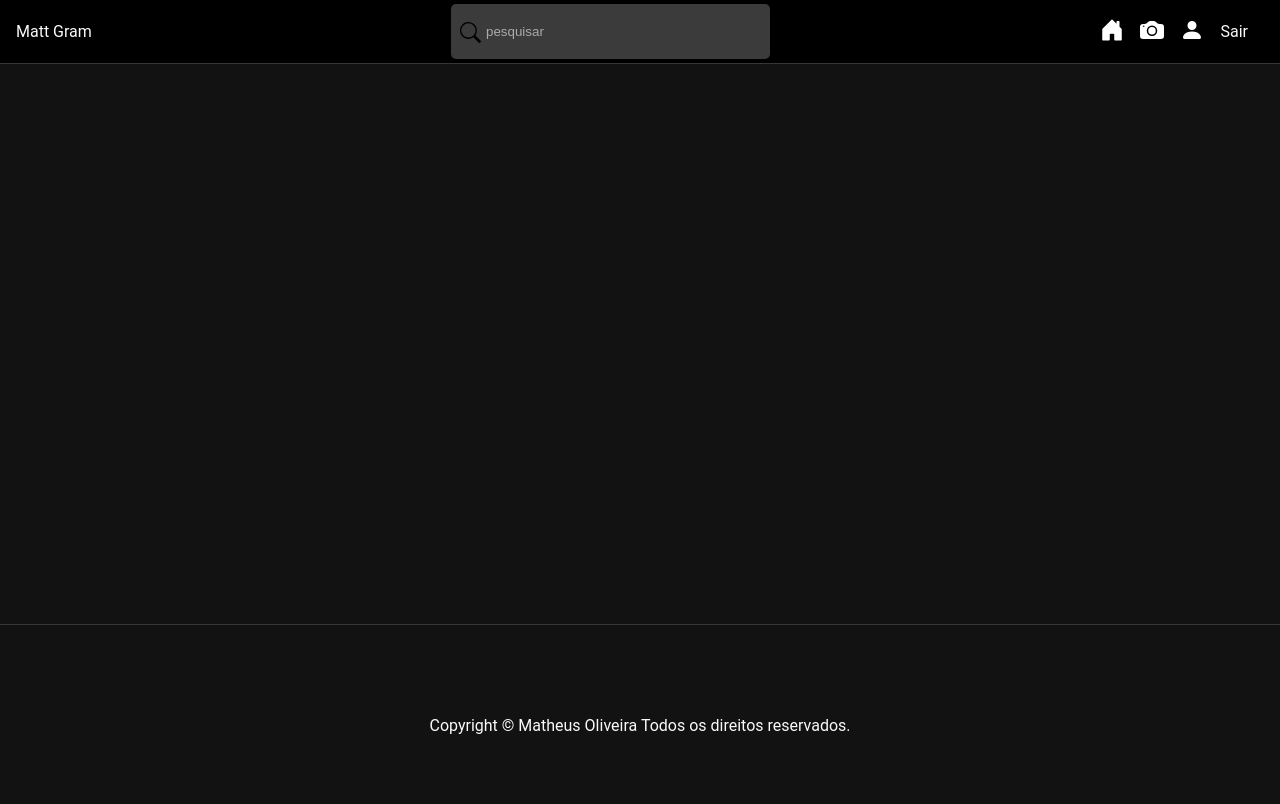
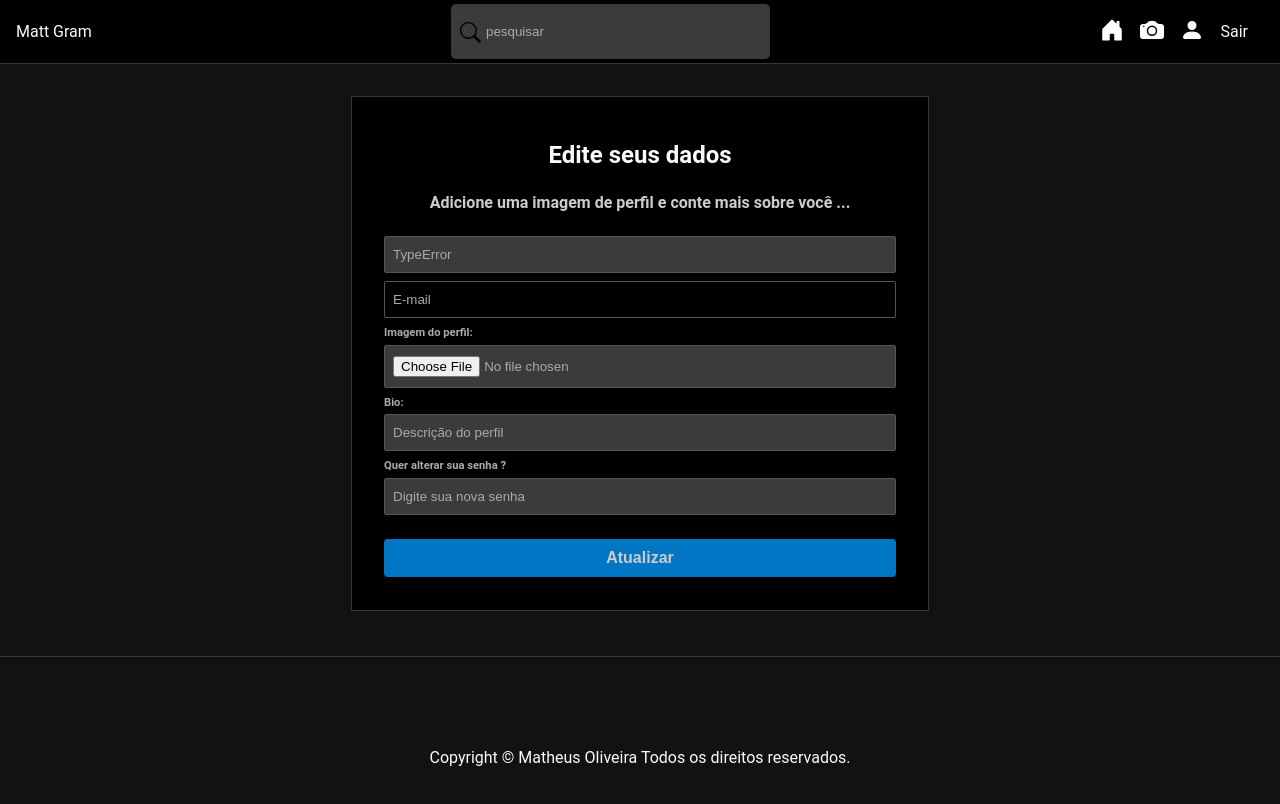
Before and after one commit to MatheusOliveira047/matt-gram-frontend, a React (Vite) app: page /profile in a window 1280 px wide. Shown: the top 804 px of the page. Built offline with nearby package versions, Linux system fonts and the light colour scheme; no server answers; sample sign-in values are in the browser's storage.

Commit message:
criando page do profile do user

```diff
--- a/src/App.jsx
+++ b/src/App.jsx
@@ -8,6 +8,7 @@
 import Home from './pages/Home'
 import Login from './pages/Auth/Login'
 import Register from './pages/Auth/Register'
+import EditProfile from './pages/EditProfile'
 
 //components
 import Footer from './components/Footer'
@@ -28,6 +29,8 @@
     <div className="container">
     <Routes>
       <Route path='/' element={auth ? <Home/> : <Navigate to={"/login"}/>}/>
+      <Route path='/profile' element={auth ? <EditProfile/> : <Navigate to={"/login"}/> } />
+
 
       <Route path='/login' element={!auth ? <Login/> : <Navigate to={"/"}/>} />
       <Route path='/register' element={!auth ? <Register/> : <Navigate to={"/"}/> } />
--- /dev/null
+++ b/src/pages/EditProfile/EditProfile.css
@@ -0,0 +1,19 @@
+#edit-profile {
+  border: 1px solid #363636;
+  background-color: #000;
+  padding: 1.5em 2em;
+  max-width: 40%;
+  margin: 2em auto;
+  text-align: center;
+}
+
+.subtitle{
+  color: #ccc;
+}
+
+.profile-image {
+  width: 150px;
+  height: 150px;
+  border-radius: 50%;
+  margin-bottom: 1em;
+}
--- /dev/null
+++ b/src/pages/EditProfile/index.jsx
@@ -0,0 +1,83 @@
+import './EditProfile.css'
+
+import { upload } from '../../utils/config'
+
+import { useEffect,useState } from 'react'
+
+import { useSelector,useDispatch } from 'react-redux'
+
+
+import {profile,resetMessage} from '../../slices/userSlice'
+
+
+import Message from '../../components/Message'
+const EditProfile = () => {
+  const dispatch = useDispatch()
+
+  const {user,message,error,loading} = useSelector((state)=> state.user)
+
+
+  useEffect(()=>{
+    dispatch(profile())
+  },[dispatch])
+
+  useEffect(()=>{
+    if(user){
+      setName(user.name)
+      setEmail(user.email)
+      setBio(user.bio)
+    }
+  },[user])
+
+  console.log(user)
+
+  const [name,setName] = useState('')
+  const [email,setEmail] = useState('')
+  const [bio,setBio] = useState("")
+  const [password,setPassword] = useState('')
+  const [profileImage,setProfileImage] = useState("")
+  const [previewImage,setPreviewImage] = useState("")
+
+
+  const handleSubmitProfile = e =>{
+    e.preventDefault()
+  }
+
+  return (
+    <div id='edit-profile'>
+      <h2>Edite seus dados</h2>
+      <p className="subtitle">Adicione uma imagem de perfil e conte mais sobre você ...</p>
+
+      <form onSubmit={handleSubmitProfile}>
+        <input
+          type="text"
+          placeholder='Nome'
+          value={name || ''}
+          onChange={(e)=> setName(e.target.value)}
+        />
+        <input type="email" placeholder='E-mail' disabled  value={email || ''}/>
+        <label>
+          <span>Imagem do perfil:</span>
+          <input type="file"/>
+        </label>
+        <label>
+          <span>Bio: </span>
+          <input
+            type="text"
+            placeholder='Descrição do perfil'
+            value={bio || ''}
+            onChange={(e)=> setBio(e.target.value)}
+          />
+        </label>
+        <label>
+          <span>Quer alterar sua senha ?</span>
+          <input type="password" value={password || ''}
+            onChange={(e)=> setPassword(e.target.value)}  placeholder='Digite sua nova senha' />
+        </label>
+        <input type="submit" value="Atualizar" />
+      </form>
+    </div>
+  )
+}
+
+export default EditProfile
--- /dev/null
+++ b/src/services/userService.js
@@ -0,0 +1,22 @@
+import { api, requestConfig } from "../utils/config";
+
+// Get user details
+const profile = async (data, token) => {
+  const config = requestConfig("GET", data, token);
+
+  try {
+    const res = await fetch(api + "/users/profile", config)
+      .then((res) => res.json())
+      .catch((err) => err);
+
+    return res;
+  } catch (error) {
+    console.log(error);
+  }
+};
+
+const userService = {
+  profile,
+}
+
+export default userService
--- /dev/null
+++ b/src/slices/userSlice.js
@@ -0,0 +1,49 @@
+import { createSlice,createAsyncThunk } from '@reduxjs/toolkit';
+
+import userService from '../services/userService';
+
+const initialState = {
+  user:{},
+  error:false,
+  sucess:false,
+  loading:false,
+  message:null
+}
+
+export const profile = createAsyncThunk(
+  "user/profile",
+  async(user,thunkAPI)=>{
+    const token = thunkAPI.getState().auth.user.token
+
+
+    const data = await userService.profile(user,token)
+
+    return data
+  }
+)
+
+export const userSlice = createSlice({
+  name:'user',
+  initialState,
+  reducers:{
+    resetMessage:(state)=>{
+      state.message = null
+    },
+  },
+  extraReducers:(builder)=>{
+    builder
+      .addCase(profile.pending, (state) => {
+        state.loading = true;
+        state.error = null;
+      })
+      .addCase(profile.fulfilled, (state, action) => {
+        state.loading = false;
+        state.success = true;
+        state.error = null;
+        state.user = action.payload;
+      })
+  }
+})
+
+export const {resetMessage} = userSlice.actions
+export default userSlice.reducer
--- a/src/store.js
+++ b/src/store.js
@@ -1,9 +1,11 @@
 import { configureStore } from '@reduxjs/toolkit';
 
 import authReducer from './slices/authSlice'
+import userReducer from './slices/userSlice'
 
 export const store = configureStore({
   reducer:{
     auth:authReducer,
+    user:userReducer,
   },
 })
```
